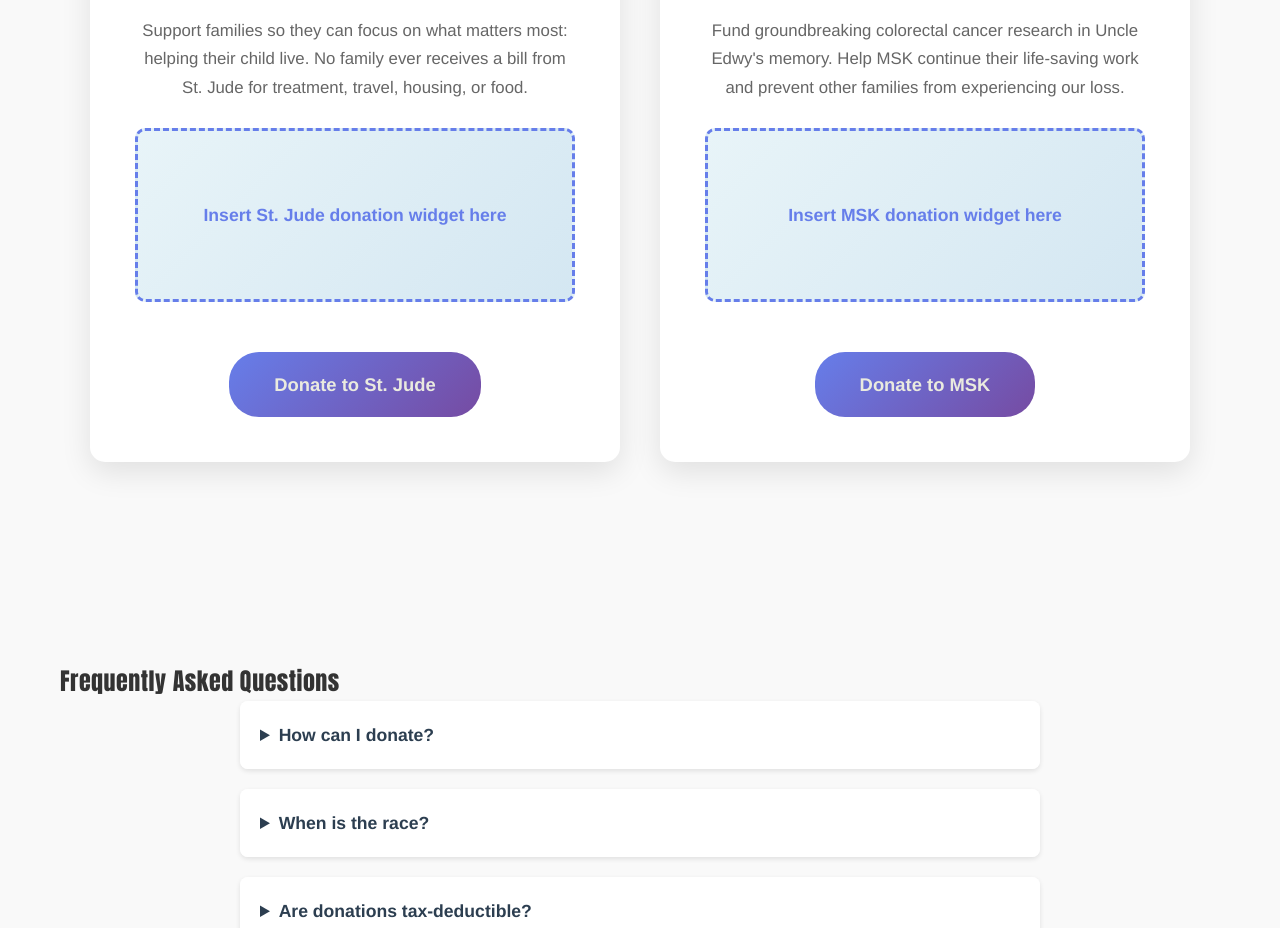
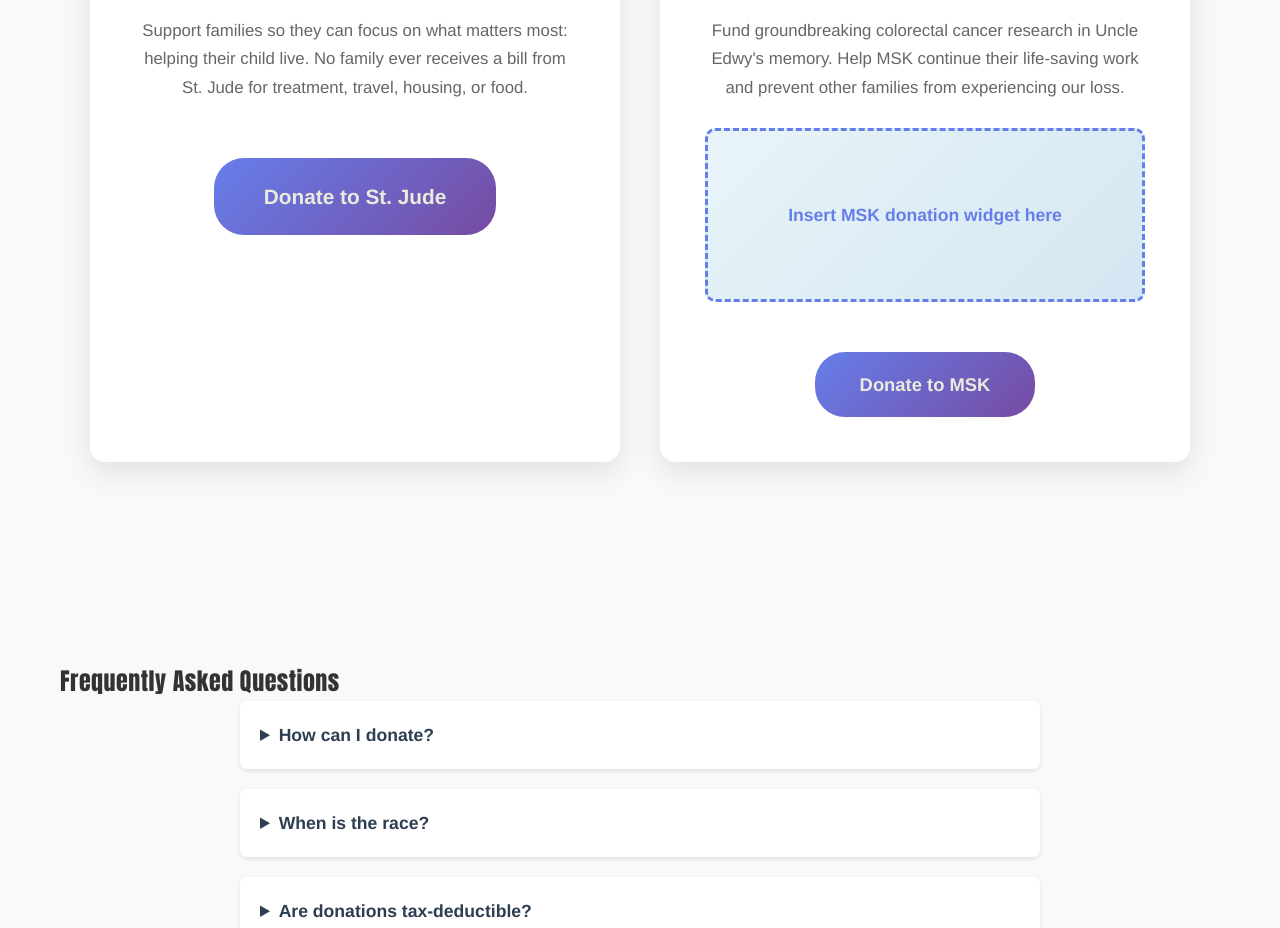
Before and after one commit to elaiken3/milesforuncleedwy, a plain HTML site: page index.html in a window 1280 px wide. Shown: the part 7149-8077 px from the top of the page. Drawn offline with nearby package versions, Linux system fonts and the light colour scheme.

Commit message:
Update St. Jude donation link and description

```diff
--- a/index.html
+++ b/index.html
@@ -1236,16 +1236,9 @@
                 <div class="donation-cards">
                     <article class="donation-card">
                         <h3>St. Jude Children's Hospital</h3>
-                        <p>Support families so they can focus on what matters most: helping their child live. No family
-                            ever receives a bill from St. Jude for treatment, travel, housing, or food.</p>
+                        <p>Support families so they can focus on what matters most: helping their child live. No family ever receives a bill from St. Jude for treatment, travel, housing, or food.</p>
 
-                        <!-- REPLACE THIS DIV WITH ST. JUDE EMBED CODE -->
-                        <div class="embed-placeholder">
-                            Insert St. Jude donation widget here
-                        </div>
-
-                        <a href="https://www.stjude.org/donate" target="_blank" class="donate-button"
-                            rel="noopener">Donate to St. Jude</a>
+                        <a href="http://fundraising.stjude.org/goto/milesforuncleedwy" target="_blank" class="donate-button" rel="noopener" style="font-size: 1.3em; padding: 22px 50px; margin-top: 30px;">Donate to St. Jude</a>
                     </article>
 
                     <article class="donation-card">
```
